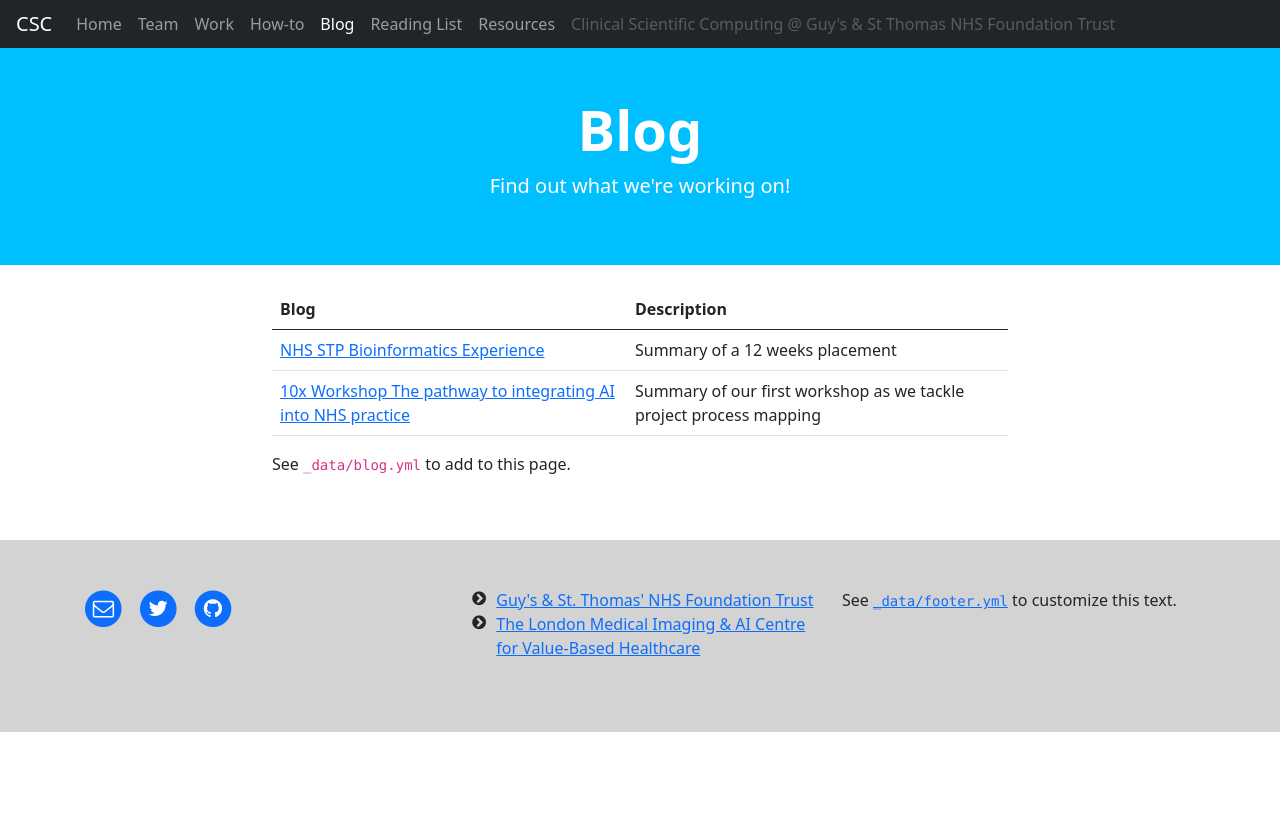
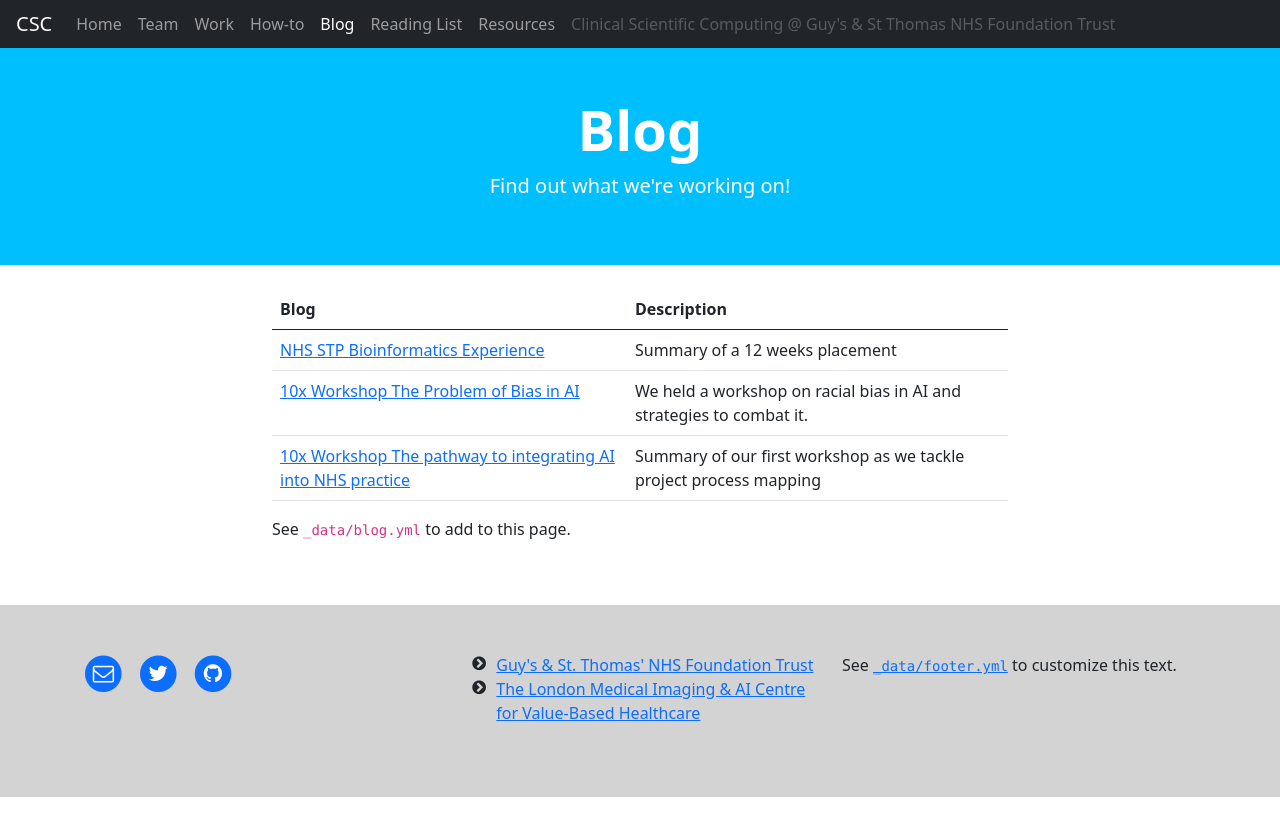
Before and after one commit to GSTT-CSC/gstt-csc-old, a Jekyll site: the page built from blog.md, in a window 1280 px wide. Shown: the top 836 px of the page. Built offline with Jekyll 4.4.1, drawn with Linux system fonts in a browser that asks for light colours.

Commit message:
Update blog.yml

```diff
--- a/_data/blog.yml
+++ b/_data/blog.yml
@@ -9,6 +9,11 @@
   description: Summary of a 12 weeks placement
   link: blogs/20210825-STP_blog.html
 
+- name: 10x Workshop The Problem of Bias in AI
+  description: |
+    We held a workshop on racial bias in AI and strategies to combat it.
+  link: blogs/20210602-10x-RacialBias.html
+
 - name: 10x Workshop The pathway to integrating AI into NHS practice
   description: |
     Summary of our first workshop as we tackle project process mapping
```
